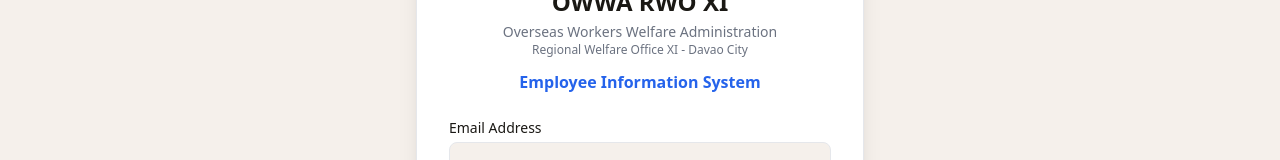
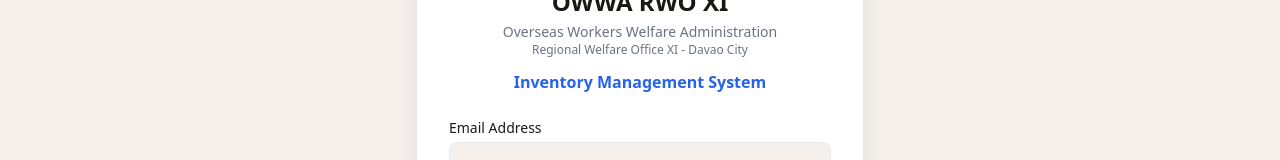
Before and after one commit to JudelBagisan/inventory-app-owwa, a Next.js app: page /login in a window 1280 px wide. Shown: the part 333-493 px from the top of the page. Built offline with nearby package versions, Linux system fonts and the light colour scheme; no server answers.

Commit message:
change name

```diff
--- a/src/app/login/page.tsx
+++ b/src/app/login/page.tsx
@@ -71,7 +71,7 @@
                         Regional Welfare Office XI - Davao City
                     </p>
                     <h2 className="text-primary font-semibold mt-3">
-                        Employee Information System
+                        Inventory Management System
                     </h2>
                 </div>
 
```
